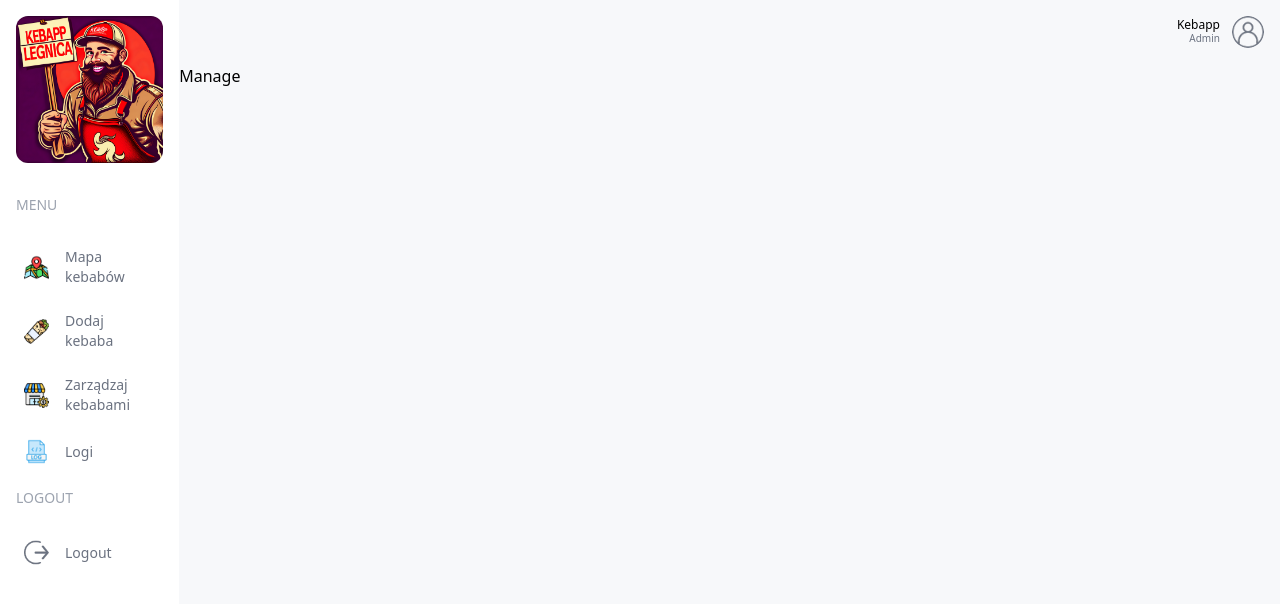
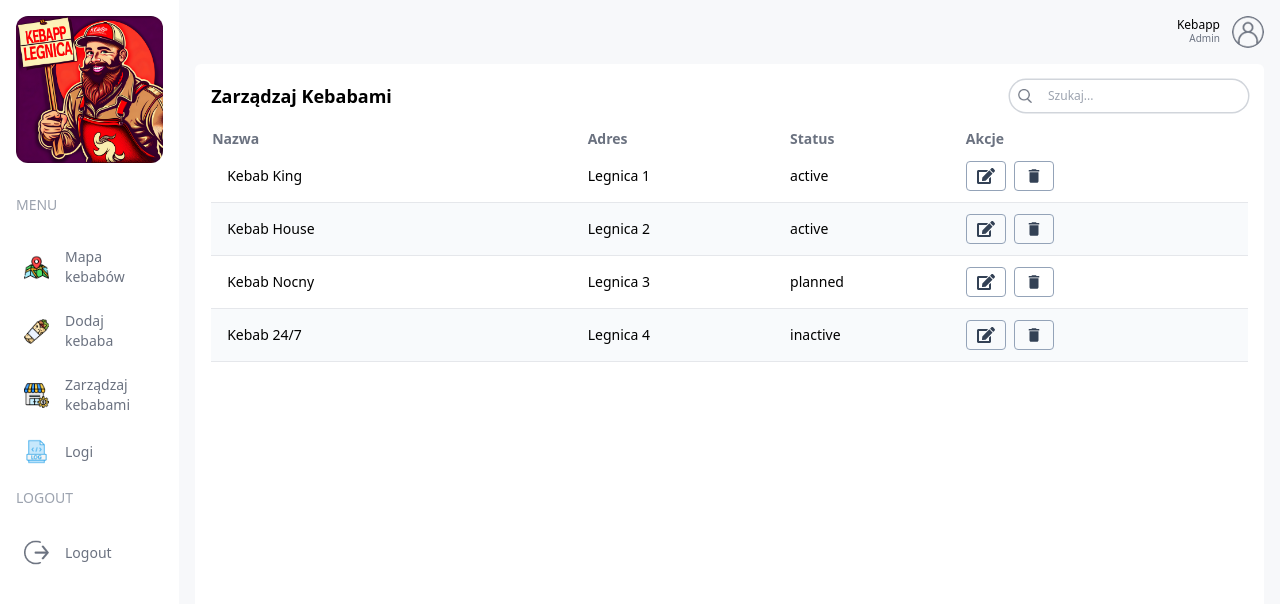
Before and after one commit to DominikSk0rka/Kebapp-admin, a Next.js app: page /admin/manage in a window 1280 px wide. Shown: the top 604 px of the page. Built offline with nearby package versions, Linux system fonts and the light colour scheme.

Commit message:
Created design and buttons for manage page

```diff
--- a/app/(AdminDashboard)/admin/manage/page.tsx
+++ b/app/(AdminDashboard)/admin/manage/page.tsx
@@ -1,5 +1,82 @@
+"use client";
+import { kebabs } from "@/app/lib/data";
+import TableSearch from "@/app/components/TableSearch";
+import Table from "@/app/components/Table";
+import { MdDelete } from "react-icons/md";
+import ActionBtn from "@/app/components/ActionBtn";
+import toast from "react-hot-toast";
+import { FaEdit } from "react-icons/fa";
+
+type Kebab = {
+  name: string;
+  adres: string;
+  status: [];
+};
+
+const columns = [
+  {
+    header: "Nazwa",
+    accessor: "name",
+  },
+  {
+    header: "Adres",
+    accessor: "adres",
+  },
+  {
+    header: "Status",
+    accessor: "status",
+    className: "hidden md:table-cell",
+  },
+
+  {
+    header: "Akcje",
+    accessor: "action",
+  },
+];
+
 const Manage = () => {
-  return <div>Manage</div>;
+  const handleDeleteKebab = () => {
+    toast.success("Produkt usunięty");
+  };
+  const handleEditKebab = () => {
+    toast.success("Edytuj produkt");
+  };
+  const renderRow = (item: Kebab) => (
+    <tr
+      key={item.name}
+      className="border-b border-gray-200 even:bg-slate-50 text-sm hover:bg-lamaPurpleLight"
+    >
+      <td className="flex items-center gap-4 p-4">{item.name}</td>
+      <td>{item.adres}</td>
+      <td className="hidden md:table-cell">{item.status}</td>
+      <td>
+        <div className="flex flex-row gap-2">
+          <div>
+            <ActionBtn icon={FaEdit} onClick={() => handleEditKebab()} />
+          </div>
+          <div>
+            <ActionBtn icon={MdDelete} onClick={() => handleDeleteKebab()} />
+          </div>
+        </div>
+      </td>
+    </tr>
+  );
+
+  return (
+    <div className="bg-white p-4 rounded-md flex-1 m-4 mt-0">
+      {/* TOP */}
+      <div className="flex items-center justify-between">
+        <h1 className="hidden md:block text-lg font-semibold">
+          Zarządzaj Kebabami
+        </h1>
+        <div className="flex flex-col md:flex-row items-center gap-4 w-full md:w-auto">
+          <TableSearch />
+        </div>
+      </div>
+      {/* LIST */}
+      <Table columns={columns} renderRow={renderRow} data={kebabs} />
+    </div>
+  );
 };
 
 export default Manage;
--- /dev/null
+++ b/app/components/ActionBtn.tsx
@@ -0,0 +1,28 @@
+"use client";
+import { IconType } from "react-icons";
+
+interface ActionBtnProps {
+  icon: IconType;
+  onClick: (e: React.MouseEvent<HTMLButtonElement>) => void;
+  disabled?: boolean;
+}
+
+const ActionBtn: React.FC<ActionBtnProps> = ({
+  icon: Icon,
+  onClick,
+  disabled,
+}) => {
+  return (
+    <button
+      onClick={onClick}
+      disabled={disabled}
+      className={`flex items-center justify-center rounded cursor-pointer w-[40px] h-[30px] text-slate-700 border border-slate-400 ${
+        disabled && "opacity-50 cursor-not-allowed"
+      }`}
+    >
+      <Icon size={18} />
+    </button>
+  );
+};
+
+export default ActionBtn;
--- /dev/null
+++ b/app/components/Table.tsx
@@ -0,0 +1,26 @@
+const Table = ({
+  columns,
+  renderRow,
+  data,
+}: {
+  columns: { header: string; accessor: string; className?: string }[];
+  renderRow: (item: any) => React.ReactNode;
+  data: any[];
+}) => {
+  return (
+    <table className="w-full mt-4">
+      <thead>
+        <tr className="text-left text-gray-500 text-sm">
+          {columns.map((col) => (
+            <th key={col.accessor} className={col.className}>
+              {col.header}
+            </th>
+          ))}
+        </tr>
+      </thead>
+      <tbody>{data.map((item) => renderRow(item))}</tbody>
+    </table>
+  );
+};
+
+export default Table;
--- /dev/null
+++ b/app/components/TableSearch.tsx
@@ -0,0 +1,16 @@
+import Image from "next/image";
+
+const TableSearch = () => {
+  return (
+    <div className="w-full md:w-auto flex items-center gap-2 text-xs rounded-full ring-[1.5px] ring-gray-300 px-2">
+      <Image src="/search.png" alt="" width={14} height={14} />
+      <input
+        type="text"
+        placeholder="Szukaj..."
+        className="w-[200px] p-2 bg-transparent outline-none"
+      />
+    </div>
+  );
+};
+
+export default TableSearch;
--- a/app/lib/data.ts
+++ b/app/lib/data.ts
@@ -1,18 +1,26 @@
 export const kebabs = [
   {
     name: "Kebab King",
+    adres: "Legnica 1",
+    status: ["active"],
     position: [51.2055, 16.1463],
   },
   {
     name: "Kebab House",
+    adres: "Legnica 2",
+    status: ["active"],
     position: [51.2045, 16.1693],
   },
   {
     name: "Kebab Nocny",
+    adres: "Legnica 3",
+    status: ["planned"],
     position: [51.206, 16.157],
   },
   {
     name: "Kebab 24/7",
+    adres: "Legnica 4",
+    status: ["inactive"],
     position: [51.2035, 16.1668],
   },
 ];
```
Also changed, not shown: public/search.png (added).
